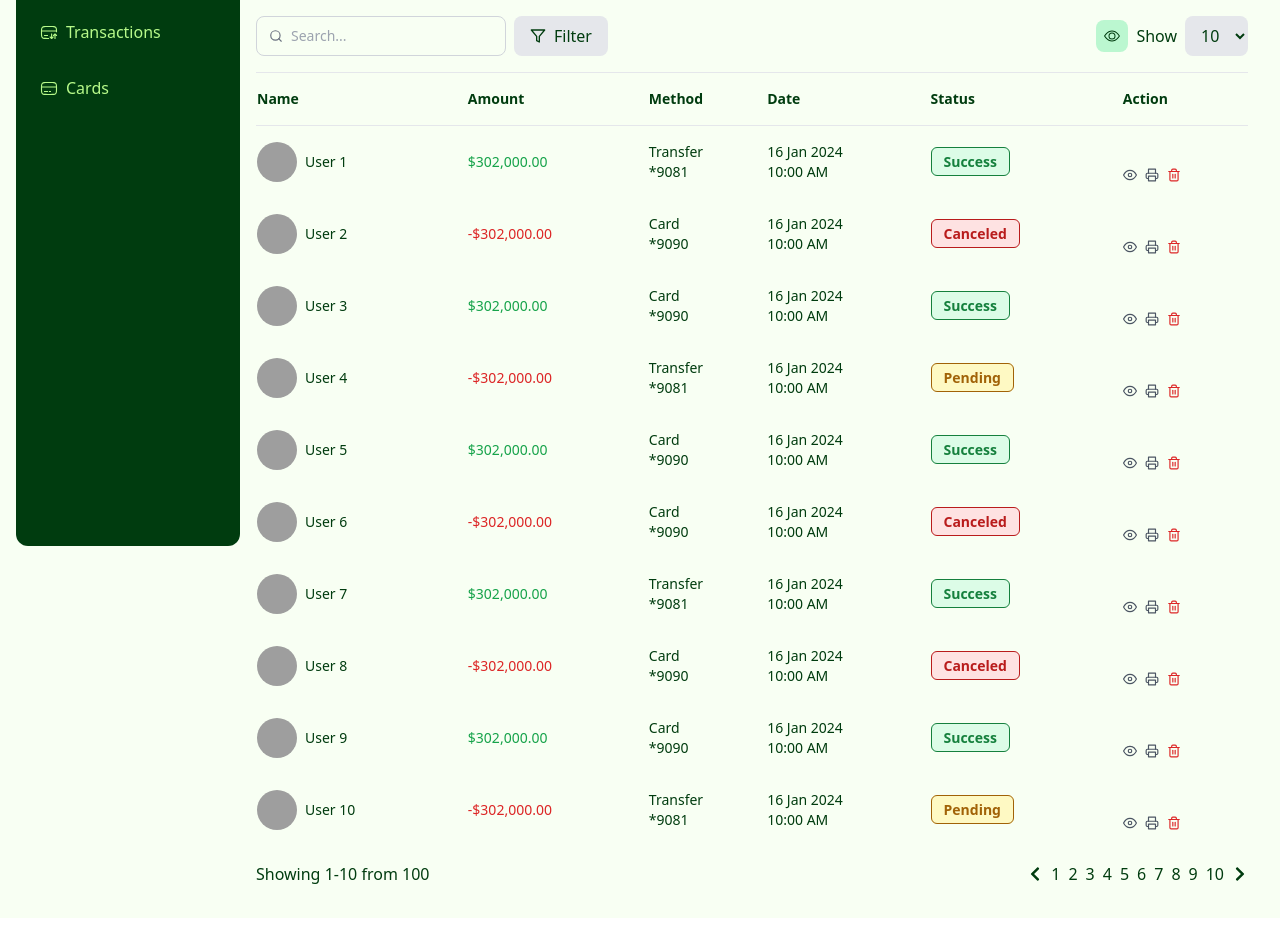
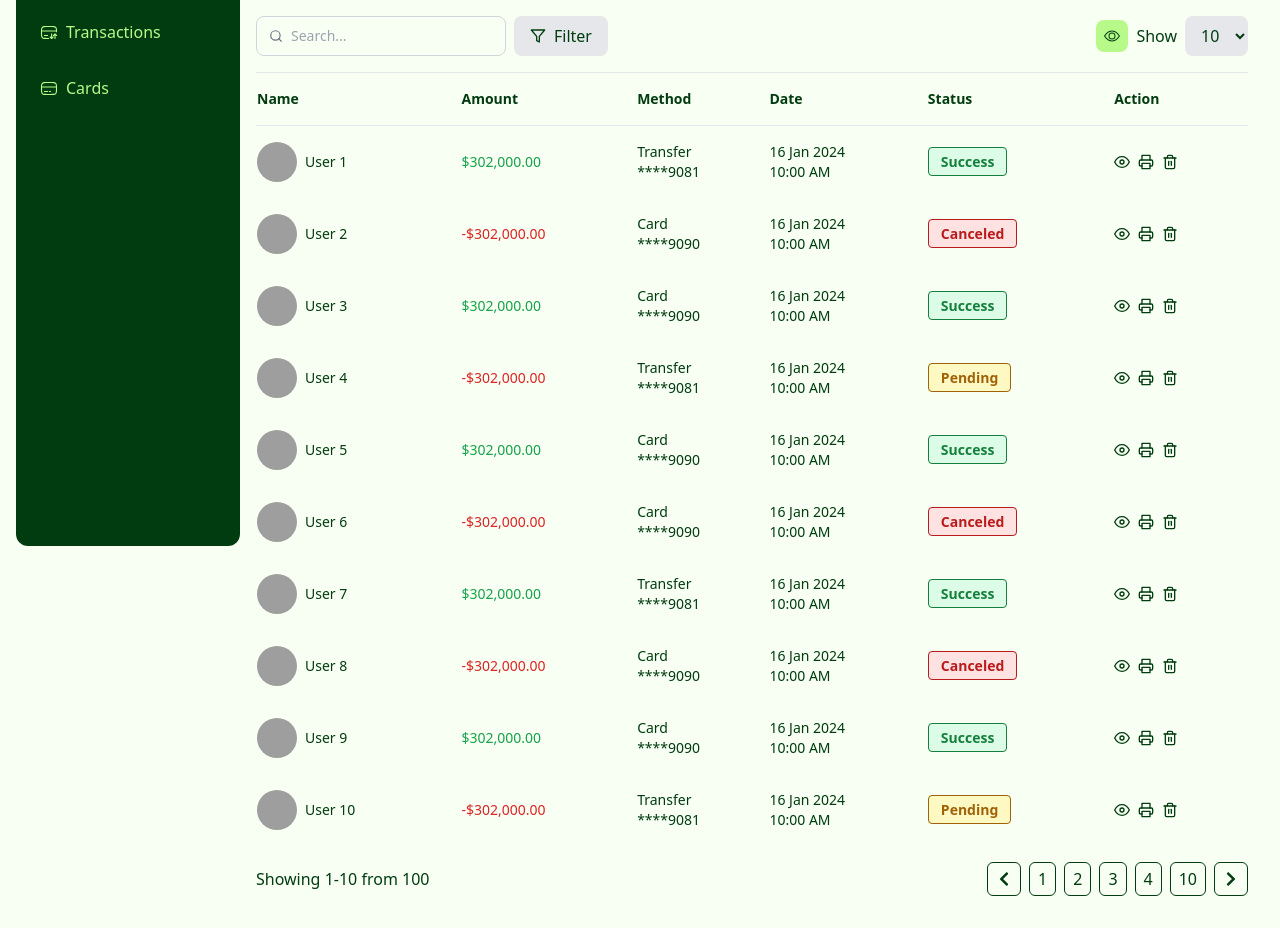
Before and after one commit to fahadurrehman00/zap, a React (Vite) app: page / in a window 1280 px wide. Shown: the part 270-1198 px from the top of the page. Built offline with nearby package versions, Linux system fonts and the light colour scheme; grey boxes are pictures that could not be loaded.

Commit message:
add trasanction table 22

```diff
--- a/src/comman-components/TransactionTable2.jsx
+++ b/src/comman-components/TransactionTable2.jsx
@@ -14,7 +14,7 @@ const TransactionTable2 = () => {
       "https://images.unsplash.com/photo-1494790108377-be9c29b29330?fm=jpg&q=60&w=3000&ixlib=rb-4.0.3&ixid=M3wxMjA3fDB8MHxzZWFyY2h8Mnx8cHJvZmlsZSUyMHBpY3R1cmV8ZW58MHx8MHx8fDA%3D",
     amount: i % 2 === 0 ? 302000 : -302000,
     method: i % 3 === 0 ? "Transfer" : "Card",
-    cardNumber: i % 3 === 0 ? "*9081" : "*9090",
+    cardNumber: i % 3 === 0 ? "****9081" : "****9090",
     date: "16 Jan 2024",
     time: "10:00 AM",
     status: i % 2 === 0 ? "Success" : i % 3 === 0 ? "Pending" : "Canceled",
@@ -34,11 +34,30 @@ const TransactionTable2 = () => {
     };
     return (
       <span
-        className={`px-3 py-1 rounded-md text-sm font-bold border ${statusColors[status]}`}
+        className={`px-3 py-1 rounded text-sm font-semibold border ${statusColors[status]}`}
       >
         {status}
       </span>
     );
+  };
+
+  const renderPagination = () => {
+    const pageNumbers = [];
+    if (totalPages <= 5) {
+      for (let i = 1; i <= totalPages; i++) {
+        pageNumbers.push(i);
+      }
+    } else {
+      pageNumbers.push(1, 2, 3, 4);
+      if (currentPage >= 3 && currentPage < totalPages - 2) {
+        pageNumbers.push("...");
+        pageNumbers.push(currentPage);
+      } else if (currentPage >= totalPages - 2) {
+        pageNumbers.push("...");
+      }
+      pageNumbers.push(totalPages);
+    }
+    return pageNumbers;
   };
 
   return (
@@ -59,7 +78,7 @@ const TransactionTable2 = () => {
           </button>
         </div>
         <div className='flex space-x-2 items-center'>
-          <button className='bg-green-200 p-2 rounded-lg'>
+          <button className='bg-primary p-2 rounded-lg'>
             <BsEye />
           </button>
           <span>Show</span>
@@ -100,9 +119,9 @@ const TransactionTable2 = () => {
                 <span className='font-medium'>{transaction.name}</span>
               </td>
               <td
-                className={
+                className={`font-medium ${
                   transaction.amount > 0 ? "text-green-600" : "text-red-600"
-                }
+                }`}
               >
                 {transaction.amount.toLocaleString("en-US", {
                   style: "currency",
@@ -110,18 +129,18 @@ const TransactionTable2 = () => {
                 })}
               </td>
               <td>
-                {transaction.method} <br />
-                {transaction.cardNumber}
+                {transaction.method} <br /> {transaction.cardNumber}
               </td>
               <td>
-                {transaction.date} <br />
-                {transaction.time}
+                {transaction.date} <br /> {transaction.time}
               </td>
               <td>{renderStatusBadge(transaction.status)}</td>
-              <td className='flex space-x-2'>
-                <FiEye className='cursor-pointer text-gray-600' />
-                <FiPrinter className='cursor-pointer text-gray-600' />
-                <FiTrash2 className='cursor-pointer text-red-600' />
+              <td>
+                <div className='flex space-x-2'>
+                  <FiEye className='cursor-pointer text-secondary text-base' />
+                  <FiPrinter className='cursor-pointer text-secondary text-base' />
+                  <FiTrash2 className='cursor-pointer text-secondary text-base' />
+                </div>
               </td>
             </tr>
           ))}
@@ -137,17 +156,23 @@ const TransactionTable2 = () => {
         </span>
         <div className='flex space-x-2'>
           <button
+            className='px-2 py-1 rounded-md border border-secondary hover:bg-gray-300 cursor-pointer'
             disabled={currentPage === 1}
             onClick={() => setCurrentPage(currentPage - 1)}
           >
             <FaChevronLeft />
           </button>
-          {[...Array(totalPages)].map((_, i) => (
-            <button key={i} onClick={() => setCurrentPage(i + 1)}>
-              {i + 1}
+          {renderPagination().map((page, index) => (
+            <button
+              className='px-2 py-1 rounded-md border border-secondary hover:bg-gray-300'
+              key={index}
+              onClick={() => typeof page === "number" && setCurrentPage(page)}
+            >
+              {page}
             </button>
           ))}
           <button
+            className='px-2 py-1 rounded-md border border-secondary hover:bg-gray-300 cursor-pointer'
             disabled={currentPage === totalPages}
             onClick={() => setCurrentPage(currentPage + 1)}
           >
--- a/src/comman-components/TransactionsTable.jsx
+++ b/src/comman-components/TransactionsTable.jsx
@@ -326,7 +326,6 @@ const TransactionsTable = () => {
     (currentPage - 1) * rowsPerPage,
     currentPage * rowsPerPage
   );
-  console.log(paginatedTransactions);
 
   const renderStatusBadge = (status) => {
     const statusColors = {
```
